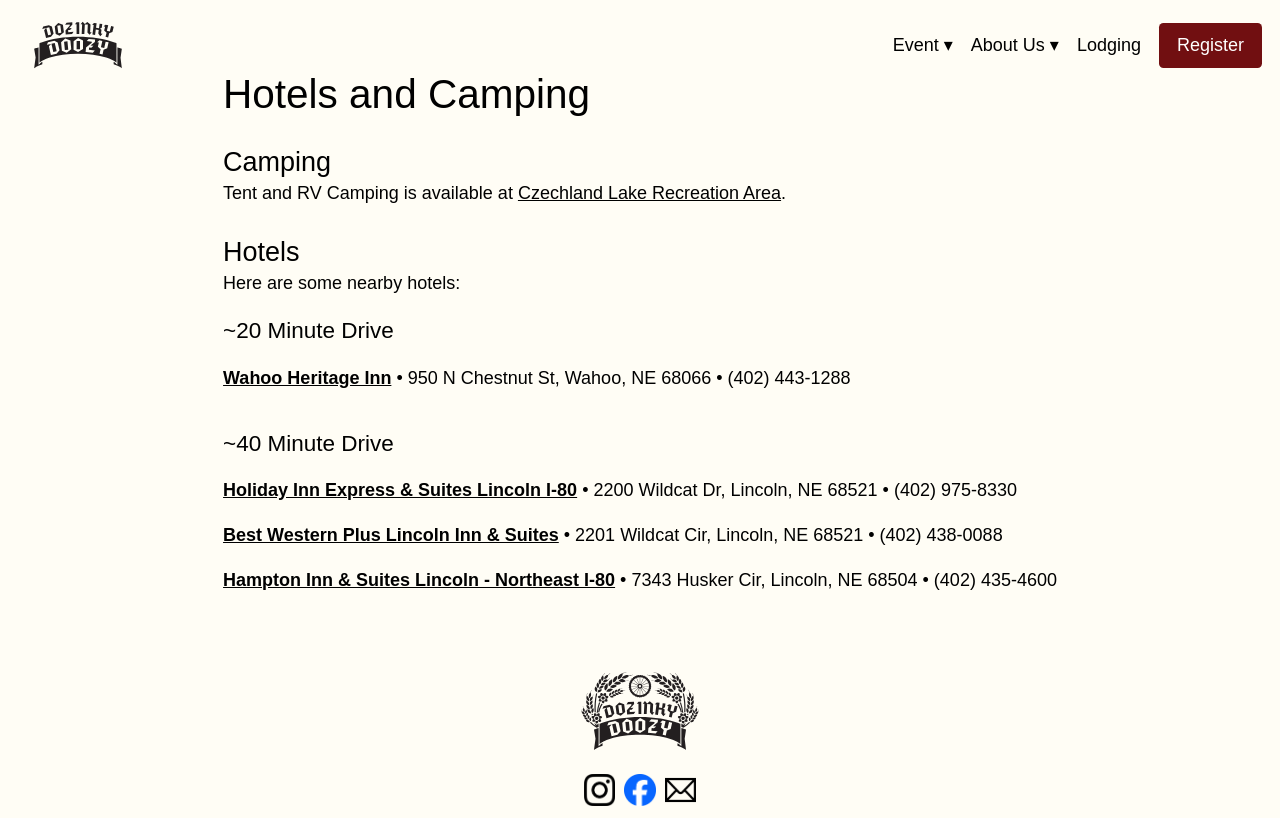
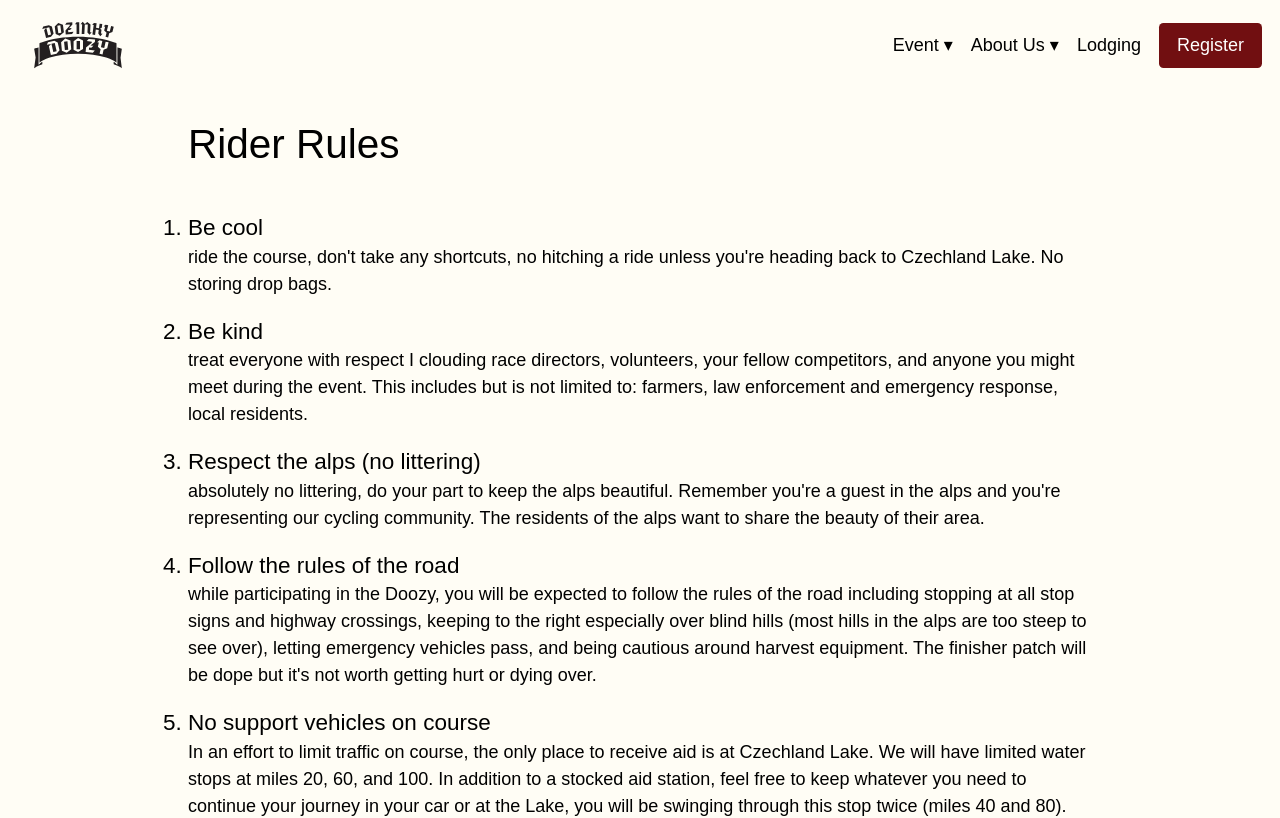
Before and after one commit to tblue1994/dozinky-doozy-website, a Next.js app: page /rider-rules in a window 1280 px wide. Shown: the top 818 px of the page. Built offline with nearby package versions, Linux system fonts and the light colour scheme; a web font is replaced by a local one.

Commit message:
fix web vertical layout, add community faq content and rules

```diff
--- a/src/app/(details)/community-faq/page.tsx
+++ b/src/app/(details)/community-faq/page.tsx
@@ -1,78 +1,98 @@
-import { LodgingItem } from "@/app/components/LodgingItem";
 import { headerText } from "@/app/ui/fonts";
-import Link from "next/link";
 
-const hotels20 = [
+type BasicFaq = { question: string; answer: string };
+type SubFaq = { question: string; children: BasicFaq[] };
+type Faq = BasicFaq | SubFaq;
+const faqs: Faq[] = [
   {
-    name: "Wahoo Heritage Inn",
-    address: "950 N Chestnut St, Wahoo, NE 68066",
-    phone: "(402) 443-1288",
-    url: "https://www.wahooheritageinn.com/",
+    question: "Have you worked with local and county officials?",
+    answer:
+      "We have worked with the Butler and saunders county boards of supervisors and gotten the go-ahead as well as working with the county sheriff's offices. I've also notified emergency medical services in the nearby communities. ",
+  },
+  {
+    question: "How many cyclists will be out on the roads?",
+    answer:
+      "We're expecting 50-100 cyclists, many of whom have experience riding in the Alps and love it as much as I do. If they haven't, they soon will. We hope that as community members, that you will help make our event welcoming and enjoyable. ",
+  },
+  {
+    question: "When/where will cyclists be?",
+    answer:
+      "An official route will be released closer to the event date. The route will consist of three loops, all starting and ending at Czechland Lake. The first will go to Abie, the second to Weston, and the third to Loma. **Insert table here**. The event starts at 8am and our event has a sharp cutoff at 6pm in an attempt to limit the number of cyclists on the road after dark while harvest is going on. ",
+  },
+  {
+    question: "How can I help?",
+    children: [
+      {
+        question: "If you live along the route:",
+        answer:
+          "if you have a dog that likes to chase, please keep them kenneled while cyclists are in your area. Feel free use the table above to find out when cyclists may be in your area. Give them a wave and shout some encouraging words!",
+      },
+      {
+        question: "If you're working or harvesting along the route:",
+        answer:
+          "our cyclists are expected to follow all rules of the road (stopping at stop signs and staying to the right, especially in blind hills). You can help keep our cyclists safe by minimizing your time on the route, if possible, and being patient with our cyclists. Pass only when it is safe to do so. ",
+      },
+      {
+        question: "If you want to volunteer:",
+        answer:
+          "we will have a volunteer sign up page closer to race day. We can always use people to help run an aid station, get riders registered and checked in the morning.",
+      },
+      {
+        question: "Everyone else:",
+        answer:
+          "feel free to come cheer on our cyclists at 8am. They'll be making two more stops back through Czechland Lake. Come swing by and see what gravel cycling is all about. ",
+      },
+    ],
+  },
+  {
+    question: "How can I stay up to date?",
+    answer: "Follow us on Facebook and Instagram, check out website.",
+  },
+  {
+    question: "What do I do if I come across cyclists?",
+    answer:
+      "Pass safely, if not safe (Hill, narrow) please wait. It might take a few extra minutes but we promise you'll get where you're going. Honestly, just treat us like you would a side-by-side or four wheeler. _Link to a resource_",
   },
 ];
 
-const hotels40 = [
-  {
-    name: "Holiday Inn Express & Suites Lincoln I-80",
-    address: "2200 Wildcat Dr, Lincoln, NE 68521",
-    phone: "(402) 975-8330",
-    url: "https://www.ihg.com/holidayinnexpress/hotels/us/en/lincoln/lnkwc/hoteldetail",
-  },
-  {
-    name: "Best Western Plus Lincoln Inn & Suites",
-    address: "2201 Wildcat Cir, Lincoln, NE 68521",
-    phone: "(402) 438-0088",
-    url: "https://www.bestwestern.com/en_US/book/hotels-in-lincoln/best-western-plus-lincoln-inn-suites/propertyCode.28075.html",
-  },
-  {
-    name: "Hampton Inn & Suites Lincoln - Northeast I-80",
-    address: "7343 Husker Cir, Lincoln, NE 68504",
-    phone: "(402) 435-4600",
-    url: "https://www.hilton.com/en/hotels/lnknhhx-hampton-suites-lincoln-northeast-i-80/",
-  },
-];
-
-const h2ClassNames = "text-2xl";
-const h3ClassNames = "text-xl";
-
-export default function Lodging() {
+export default function CommunityFaq() {
   return (
     <div className="flex flex-col gap-6 w-fit mx-auto">
-      <h1 className={`${headerText.className} text-4xl`}>Hotels and Camping</h1>
+      <h1 className={`${headerText.className} text-4xl`}>Community FAQ</h1>
       <section>
-        <h2 className={h2ClassNames}>Camping</h2>
-        <p>
-          Tent and RV Camping is available at{" "}
-          <Link
-            href="https://lpnnrd.org/outdoor-recreation/czechland-lake-recreation-area/"
-            target="_blank"
-            className="underline hover:text-venetian-red-600"
-          >
-            Czechland Lake Recreation Area
-          </Link>
-          .
-        </p>
-      </section>
-      <section>
-        <h2 className={h2ClassNames}>Hotels</h2>
-        Here are some nearby hotels:
-        <h3 className={`${h3ClassNames} mt-4`}>~20 Minute Drive</h3>
         <ul>
-          {hotels20.map((h) => (
-            <li key={h.name} className="my-4">
-              <LodgingItem {...h} />
-            </li>
-          ))}
-        </ul>
-        <h3 className={`${h3ClassNames} mt-8`}>~40 Minute Drive</h3>
-        <ul>
-          {hotels40.map((h) => (
-            <li key={h.name} className="my-4">
-              <LodgingItem {...h} />
-            </li>
-          ))}
+          {faqs.map((faq) => {
+            if ((faq as BasicFaq).answer) {
+              const { question, answer } = faq as BasicFaq;
+              return (
+                <li key={question} className="my-4 text-xl">
+                  <h2>{question}</h2>
+                  <p className="text-base">{answer}</p>
+                </li>
+              );
+            } else if ((faq as SubFaq).children) {
+              const { question, children } = faq as SubFaq;
+              return (
+                <li key={question} className="my-4 text-xl">
+                  <h2>{question}</h2>
+                  <ul>
+                    {children.map(({ question, answer }) => (
+                      <li key={question} className="my-4 text-xl">
+                        <h3 className="text-lg">{question}</h3>
+                        <p className="text-base">{answer}</p>
+                      </li>
+                    ))}
+                  </ul>
+                </li>
+              );
+            }
+          })}
         </ul>
       </section>
+      <p>
+        We thank you for being such gracious hosts. There truly is no place in
+        earth like the Bohemian Alps.
+      </p>
     </div>
   );
 }
--- a/src/app/(details)/layout.tsx
+++ b/src/app/(details)/layout.tsx
@@ -7,9 +7,11 @@ export default function Layout({
   children: React.ReactNode;
 }>) {
   return (
-    <div className="flex flex-col h-screen w-screen justify-between items-center">
+    <div className="flex flex-col wrap h-screen w-screen justify-between items-center">
       <NavBar />
-      <main className="mt-8 p-8 mx-auto max-w-screen-lg">{children}</main>
+      <main className="mt-12 sm:mt-0 p-8 mx-auto max-w-screen-lg grow">
+        {children}
+      </main>
       <Footer />
     </div>
   );
--- a/src/app/(details)/rider-rules/page.tsx
+++ b/src/app/(details)/rider-rules/page.tsx
@@ -1,77 +1,66 @@
-import { LodgingItem } from "@/app/components/LodgingItem";
 import { headerText } from "@/app/ui/fonts";
-import Link from "next/link";
 
-const hotels20 = [
+const rules: { title: string; description: string }[] = [
   {
-    name: "Wahoo Heritage Inn",
-    address: "950 N Chestnut St, Wahoo, NE 68066",
-    phone: "(402) 443-1288",
-    url: "https://www.wahooheritageinn.com/",
+    title: "Be cool",
+    description:
+      "ride the course, don't take any shortcuts, no hitching a ride unless you're heading back to Czechland Lake. No storing drop bags.",
+  },
+  {
+    title: "Be kind",
+    description:
+      "treat everyone with respect I clouding race directors, volunteers, your fellow competitors, and anyone you might meet during the event. This includes but is not limited to: farmers, law enforcement and emergency response, local residents.",
+  },
+  {
+    title: "Respect the alps (no littering)",
+    description:
+      "absolutely no littering, do your part to keep the alps beautiful. Remember you're a guest in the alps and you're representing our cycling community. The residents of the alps want to share the beauty of their area.",
+  },
+  {
+    title: "Follow the rules of the road",
+    description:
+      "while participating in the Doozy, you will be expected to follow the rules of the road including stopping at all stop signs and highway crossings, keeping to the right especially over blind hills (most hills in the alps are too steep to see over), letting emergency vehicles pass, and being cautious around harvest equipment. The finisher patch will be dope but it's not worth getting hurt or dying over.",
+  },
+  {
+    title: "No support vehicles on course",
+    description:
+      "In an effort to limit traffic on course, the only place to receive aid is at Czechland Lake. We will have limited water stops at miles 20, 60, and 100. In addition to a stocked aid station, feel free to keep whatever you need to continue your journey in your car or at the Lake, you will be swinging through this stop twice (miles 40 and 80).",
+  },
+  {
+    title: "Gear (no ebikes)",
+    description:
+      "ebikes riders are welcome to join us for the ride but will not be eligible for the finisher patch. Helmets and rear tail lights are non-negotiable requirements. You must have a way to navigate the course (GPS or cue sheets) as it will not be marked. Basic flat repair kits are recommended.",
+  },
+  {
+    title:
+      "Hustle (time limit, may be stopped before 3rd loop, no longer competing in that case)",
+    description:
+      "you will have 10 hours to complete the Doozy. This time requires a 12 mph pace, but for good reason. We'd like to have everyone back by six in order to limit cyclists on the road after dark during harvest. This also means that you will need to start the third loop by 2:45pm. If you'd like to contie to ride the final loop past this time, you are free to do so but will no longer be competing in the Doozy. These hills are no joke (that's why it's called a gravel challenge). Completing 40 or 80 miles is a big accomplishment.",
+  },
+  {
+    title: "Reap what you sow (follow the rules or be gone)",
+    description:
+      "you will reap the rewards of the seeds you sow. if you are found to be violating any of our rules, you will be disqualified from the doozy and not allowed to participate in future events.",
+  },
+  {
+    title: "Be prepared",
+    description: "sag details, call 911 if needed, have a backup plan",
   },
 ];
 
-const hotels40 = [
-  {
-    name: "Holiday Inn Express & Suites Lincoln I-80",
-    address: "2200 Wildcat Dr, Lincoln, NE 68521",
-    phone: "(402) 975-8330",
-    url: "https://www.ihg.com/holidayinnexpress/hotels/us/en/lincoln/lnkwc/hoteldetail",
-  },
-  {
-    name: "Best Western Plus Lincoln Inn & Suites",
-    address: "2201 Wildcat Cir, Lincoln, NE 68521",
-    phone: "(402) 438-0088",
-    url: "https://www.bestwestern.com/en_US/book/hotels-in-lincoln/best-western-plus-lincoln-inn-suites/propertyCode.28075.html",
-  },
-  {
-    name: "Hampton Inn & Suites Lincoln - Northeast I-80",
-    address: "7343 Husker Cir, Lincoln, NE 68504",
-    phone: "(402) 435-4600",
-    url: "https://www.hilton.com/en/hotels/lnknhhx-hampton-suites-lincoln-northeast-i-80/",
-  },
-];
-
-const h2ClassNames = "text-2xl";
-const h3ClassNames = "text-xl";
-
-export default function Lodging() {
+export default function RiderRules() {
   return (
     <div className="flex flex-col gap-6 w-fit mx-auto">
-      <h1 className={`${headerText.className} text-4xl`}>Hotels and Camping</h1>
+      <h1 className={`${headerText.className} text-4xl`}>Rider Rules</h1>
       <section>
-        <h2 className={h2ClassNames}>Camping</h2>
-        <p>
-          Tent and RV Camping is available at{" "}
-          <Link
-            href="https://lpnnrd.org/outdoor-recreation/czechland-lake-recreation-area/"
-            target="_blank"
-            className="underline hover:text-venetian-red-600"
-          >
-            Czechland Lake Recreation Area
-          </Link>
-          .
-        </p>
-      </section>
-      <section>
-        <h2 className={h2ClassNames}>Hotels</h2>
-        Here are some nearby hotels:
-        <h3 className={`${h3ClassNames} mt-4`}>~20 Minute Drive</h3>
-        <ul>
-          {hotels20.map((h) => (
-            <li key={h.name} className="my-4">
-              <LodgingItem {...h} />
+        <ol>
+          {rules.map(({ title, description }) => (
+            <li key={title} className="my-4 list-decimal text-xl">
+              <h2>{title}</h2>
+              <p className="text-base">{description}</p>
             </li>
           ))}
-        </ul>
-        <h3 className={`${h3ClassNames} mt-8`}>~40 Minute Drive</h3>
-        <ul>
-          {hotels40.map((h) => (
-            <li key={h.name} className="my-4">
-              <LodgingItem {...h} />
-            </li>
-          ))}
-        </ul>
+        </ol>
       </section>
     </div>
   );
--- a/src/app/components/Footer.tsx
+++ b/src/app/components/Footer.tsx
@@ -33,9 +33,7 @@ export const Footer = () => {
             height={60}
           />
         </Link>
-        <Link
-          href="/contact"
-        >
+        <Link href="/contact">
           <Image
             className="w-auto h-7"
             src="/email.png"
@@ -45,6 +43,7 @@ export const Footer = () => {
           />
         </Link>
       </div>
+      <p className="text-xs mt-2">&copy; 2024 Gravel Quest LLC</p>
     </footer>
   );
 };
--- a/src/app/components/NavBar.tsx
+++ b/src/app/components/NavBar.tsx
@@ -17,7 +17,7 @@ const NavItems: NavItem[] = [
     text: "Event",
     children: [
       { href: "/routes", text: "Routes" },
-      { href: "/rider-faq", text: "Rider FAQ" },
+      // { href: "/rider-faq", text: "Rider FAQ" },
       { href: "/rider-rules", text: "Rider Rules" },
       { href: "/community-faq", text: "Community FAQ" },
     ],
@@ -45,7 +45,7 @@ export const NavBar = ({
     "xs:flex": isServer,
   });
   return (
-    <nav className="sm:w-full absolute top-0 left-0">
+    <nav className="sm:w-full absolute top-0 left-0 sm:static">
       <SlideOutMenu
         items={NavItems}
         textColor={textColor}
```
